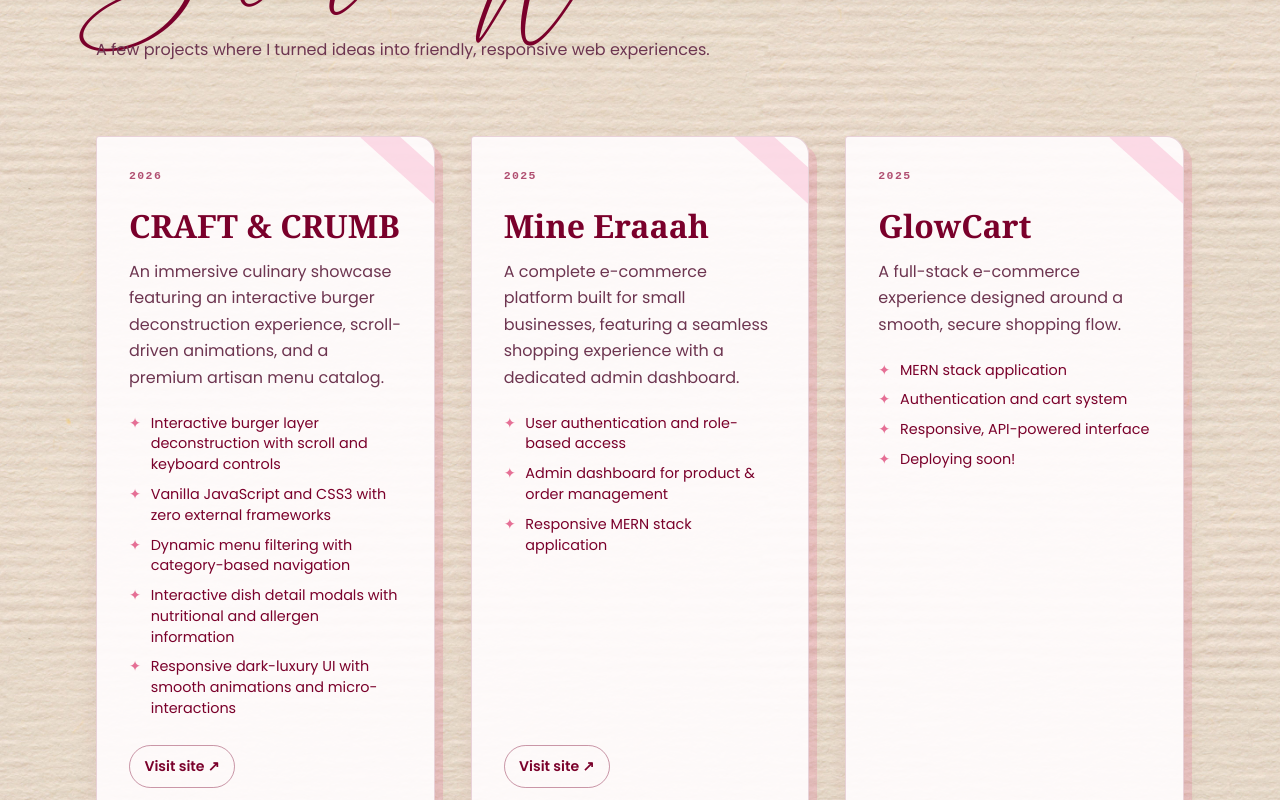
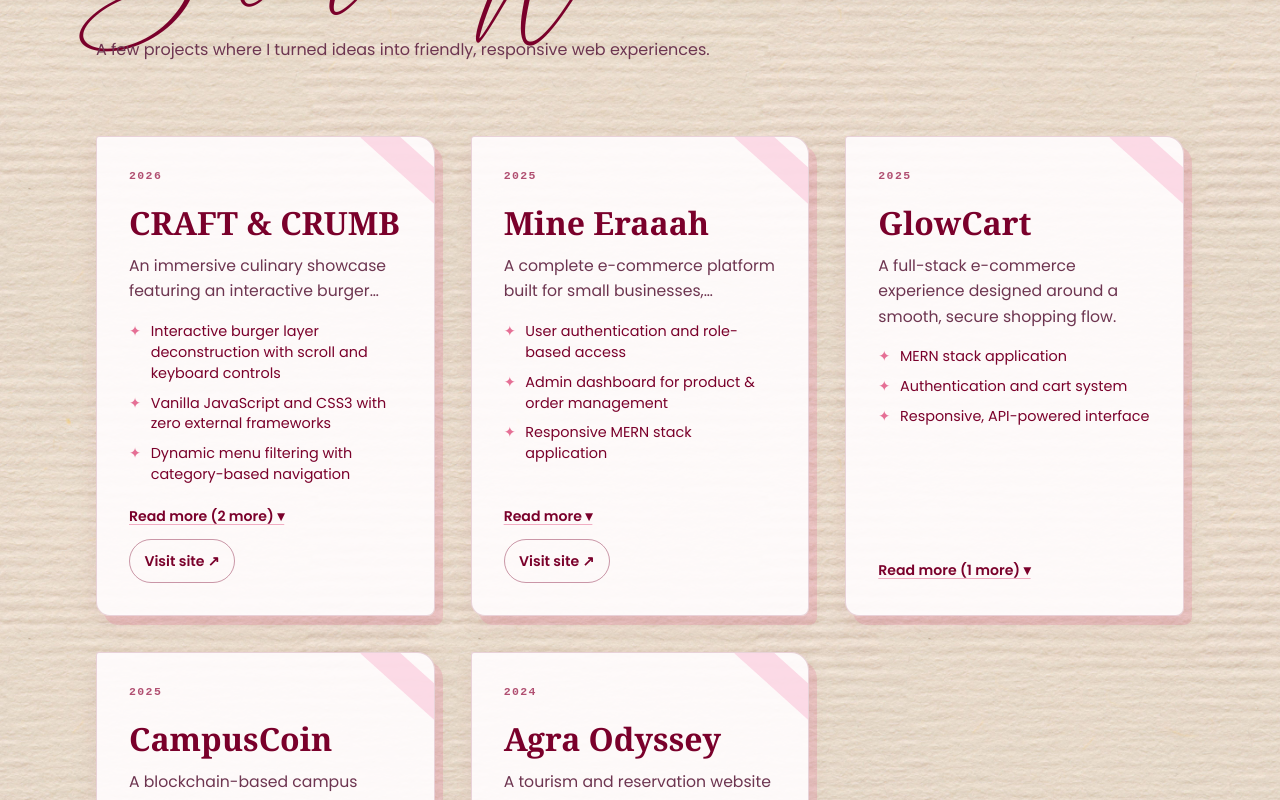
Before and after one commit to BHUMIKA-AWASTHI/portfolio, a React (Vite) app: page / in a window 1280 px wide. Shown: the part 3260-4060 px from the top of the page. Built offline with nearby package versions, Linux system fonts and the light colour scheme.

Commit message:
fix: The cards in the Selected Work section now have a strictly constant height with an interactive "Read more" toggle for cards with longer content.

```diff
--- a/src/components/ProjectCard.css
+++ b/src/components/ProjectCard.css
@@ -1,7 +1,8 @@
 .project-card {
   position: relative;
   display: flex;
-  min-height: 360px;
+  min-height: 480px;
+  height: 480px;
   flex-direction: column;
   padding: 2rem;
   overflow: hidden;
@@ -10,7 +11,13 @@
   background: rgba(255, 252, 253, 0.92);
   box-shadow: 8px 9px 0 rgba(229, 111, 149, 0.22), 0 8px 22px rgba(122, 0, 43, 0.08);
   color: var(--primary);
-  transition: transform 180ms ease, box-shadow 180ms ease;
+  transition: transform 180ms ease, box-shadow 180ms ease, height 250ms ease;
+  box-sizing: border-box;
+}
+
+.project-card.is-expanded {
+  height: auto;
+  min-height: 480px;
 }
 
 .project-card:hover {
@@ -32,7 +39,7 @@
   display: flex;
   justify-content: space-between;
   gap: 1rem;
-  margin-bottom: 1.6rem;
+  margin-bottom: 1.4rem;
   color: #b15072;
   font-family: "Courier New", monospace;
   font-size: 0.72rem;
@@ -50,10 +57,18 @@
 }
 
 .project-card__summary {
-  margin: 1rem 0 1.35rem;
+  margin: 0.85rem 0 1.1rem;
   color: #6d3550;
-  font-size: 1rem;
-  line-height: 1.65;
+  font-size: 0.98rem;
+  line-height: 1.6;
+}
+
+.project-card__summary.is-clamped {
+  display: -webkit-box;
+  -webkit-line-clamp: 2;
+  -webkit-box-orient: vertical;
+  overflow: hidden;
+  text-overflow: ellipsis;
 }
 
 .project-card__highlights {
@@ -77,12 +92,43 @@
   color: var(--secondary);
 }
 
+.project-card__footer {
+  margin-top: auto;
+  padding-top: 1.2rem;
+  display: flex;
+  flex-direction: column;
+  gap: 0.65rem;
+}
+
+.project-card__read-more {
+  display: inline-flex;
+  align-items: center;
+  gap: 5px;
+  background: transparent;
+  border: none;
+  color: var(--primary);
+  font-family: "Poppins", sans-serif;
+  font-size: 0.88rem;
+  font-weight: 600;
+  cursor: pointer;
+  padding: 2px 0;
+  align-self: flex-start;
+  transition: all 0.2s ease;
+  text-decoration: underline;
+  text-underline-offset: 3px;
+  text-decoration-color: rgba(229, 111, 149, 0.55);
+}
+
+.project-card__read-more:hover {
+  color: #a0284e;
+  text-decoration-color: #a0284e;
+  transform: translateX(2px);
+}
+
 .project-card__links {
   display: flex;
   flex-wrap: wrap;
   gap: 0.7rem;
-  margin-top: auto;
-  padding-top: 1.6rem;
 }
 
 .project-card__links a {
@@ -102,9 +148,27 @@
   color: #fff;
 }
 
+@media (max-width: 920px) {
+  .project-card {
+    min-height: 490px;
+    height: 490px;
+  }
+
+  .project-card.is-expanded {
+    height: auto;
+    min-height: 490px;
+  }
+}
+
 @media (max-width: 520px) {
   .project-card {
-    min-height: auto;
+    min-height: 500px;
+    height: 500px;
     padding: 1.55rem;
   }
+
+  .project-card.is-expanded {
+    height: auto;
+    min-height: 500px;
+  }
 }
--- a/src/components/ProjectCard.jsx
+++ b/src/components/ProjectCard.jsx
@@ -1,3 +1,4 @@
+import { useState } from "react";
 import "./ProjectCard.css";
 
 /**
@@ -5,23 +6,46 @@ import "./ProjectCard.css";
  * the relevant action buttons.
  */
 export default function ProjectCard({ project }) {
-  const { title, year, summary, highlights, githubUrl, liveUrl } = project;
+  const { title, year, summary, highlights = [], githubUrl, liveUrl } = project;
+  const [isExpanded, setIsExpanded] = useState(false);
+
+  // Consider content "more" if highlights exceed 3 or summary is long
+  const hasExtraHighlights = highlights.length > 3;
+  const isLongSummary = summary && summary.length > 120;
+  const isExpandable = hasExtraHighlights || isLongSummary;
+
+  const visibleHighlights = isExpanded ? highlights : highlights.slice(0, 3);
 
   return (
-    <article className="project-card">
+    <article className={`project-card ${isExpanded ? "is-expanded" : ""}`}>
       <div className="project-card__tape" aria-hidden="true" />
       <div className="project-card__meta">
         <span>{year}</span>
       </div>
 
       <h2>{title}</h2>
-      <p className="project-card__summary">{summary}</p>
+
+      <p className={`project-card__summary ${isLongSummary && !isExpanded ? "is-clamped" : ""}`}>
+        {summary}
+      </p>
 
       <ul className="project-card__highlights">
-        {highlights.map((highlight) => (
+        {visibleHighlights.map((highlight) => (
           <li key={highlight}>{highlight}</li>
         ))}
       </ul>
+
+      <div className="project-card__footer">
+        {isExpandable && (
+          <button
+            type="button"
+            className="project-card__read-more"
+            onClick={() => setIsExpanded(!isExpanded)}
+            aria-expanded={isExpanded}
+          >
+            {isExpanded ? "Read less ▴" : `Read more ${hasExtraHighlights ? `(${highlights.length - 3} more)` : ""} ▾`}
+          </button>
+        )}
 
         {(githubUrl || liveUrl) && (
           <div className="project-card__links">
@@ -37,6 +61,7 @@ export default function ProjectCard({ project }) {
             )}
           </div>
         )}
+      </div>
     </article>
   );
 }
--- a/src/pages/WorkPage.css
+++ b/src/pages/WorkPage.css
@@ -193,7 +193,7 @@
   display: grid;
   grid-template-columns: repeat(3, minmax(0, 1fr));
   gap: clamp(1.5rem, 3vw, 2.25rem);
-  align-items: stretch;
+  align-items: start;
 }
 
 @media (max-width: 920px) {
```
Lines whose indentation alone changed are shown as unchanged.
